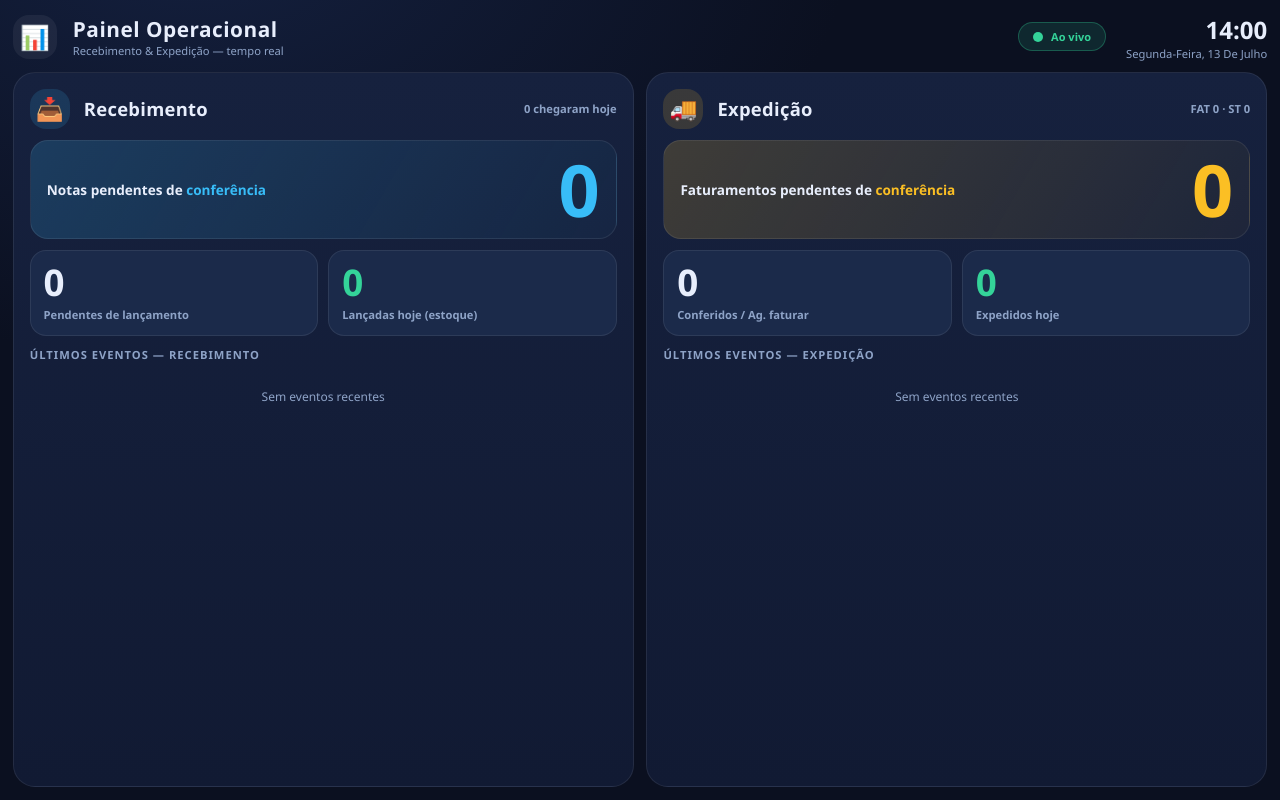
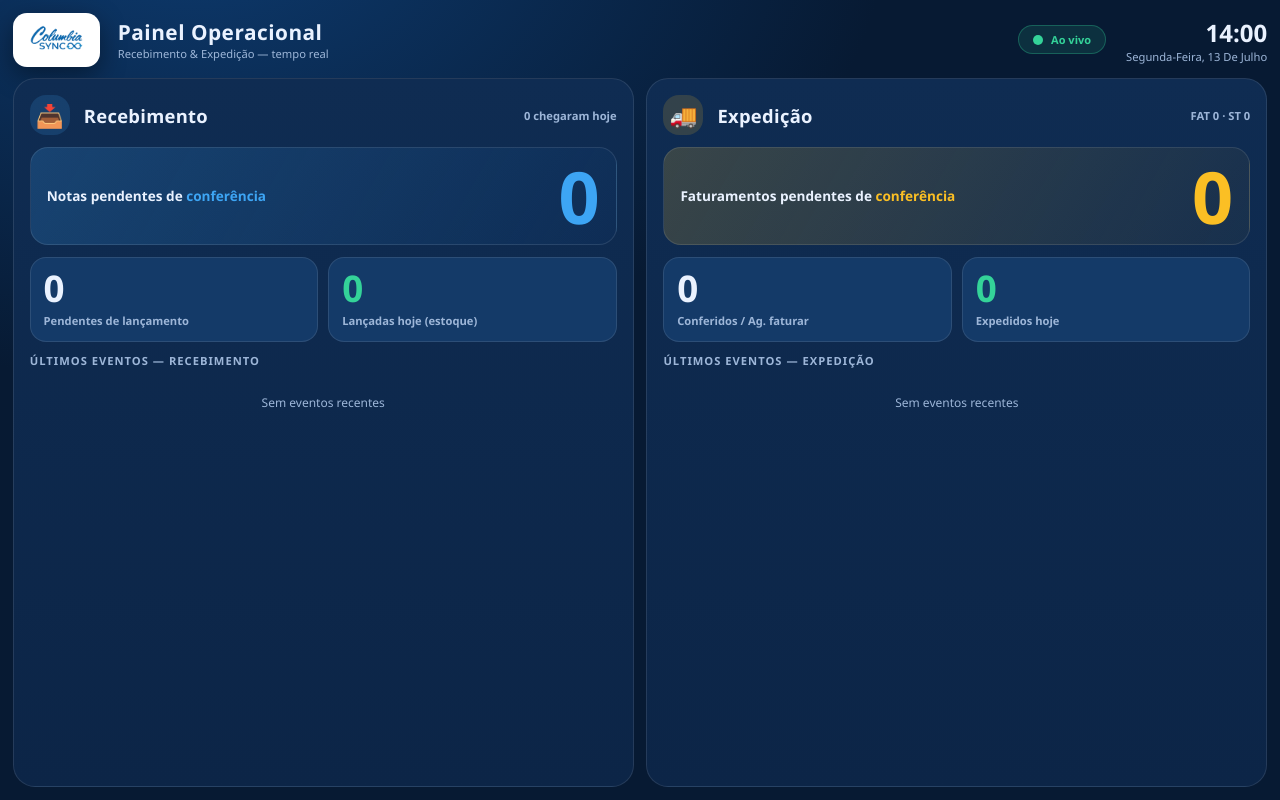
Before and after one commit to felipefazevedo24/conferencia_system, a Flask app: page /painel in a window 1280 px wide. Run offline with Flask 3, Linux system fonts and the light colour scheme; data that the repository does not hold is empty; some libraries are stand-ins or nearby versions.

Commit message:
Painel TV: aplica logo e paleta azul Columbia

```diff
--- a/templates/painel_tv.html
+++ b/templates/painel_tv.html
@@ -3,18 +3,20 @@
 <head>
 <meta charset="UTF-8">
 <meta name="viewport" content="width=device-width, initial-scale=1.0">
+<meta name="theme-color" content="#0f62c9">
+<link rel="icon" type="image/png" sizes="16x16" href="/static/favicon16x16.png">
 <title>Painel Operacional — Recebimento & Expedição</title>
 <style>
   :root {
-    --bg: #0b1020;
-    --bg-soft: #111a33;
-    --card: #16213e;
-    --card-2: #1b2a4a;
-    --border: rgba(255,255,255,.08);
-    --text: #e8eefc;
-    --muted: #8ea3c7;
-    --recebimento: #38bdf8;
-    --recebimento-2: #0ea5e9;
+    --bg: #071a33;              /* azul Columbia profundo */
+    --bg-soft: #0c2547;
+    --card: #0f2c52;
+    --card-2: #143a68;
+    --border: rgba(255,255,255,.10);
+    --text: #eaf2ff;
+    --muted: #9db6d8;
+    --recebimento: #3da5f4;     /* azul Columbia claro */
+    --recebimento-2: #0f62c9;   /* azul Columbia primário */
     --expedicao: #fbbf24;
     --expedicao-2: #f59e0b;
     --ok: #34d399;
@@ -24,7 +26,7 @@
   html, body { height: 100%; }
   body {
     font-family: "Segoe UI", system-ui, -apple-system, sans-serif;
-    background: radial-gradient(1200px 800px at 15% -10%, #14203f 0%, var(--bg) 55%);
+    background: radial-gradient(1200px 800px at 15% -10%, #0d3a6e 0%, var(--bg) 58%);
     color: var(--text);
     height: 100vh;
     overflow: hidden;
@@ -41,13 +43,21 @@
     justify-content: space-between;
     flex: 0 0 auto;
   }
-  .brand { display: flex; align-items: center; gap: 16px; }
+  .brand { display: flex; align-items: center; gap: 18px; }
   .brand h1 {
     font-size: clamp(20px, 2.6vh, 34px);
     font-weight: 800;
     letter-spacing: .5px;
   }
   .brand .sub { color: var(--muted); font-size: clamp(11px, 1.4vh, 15px); font-weight: 500; }
+  .logo-badge {
+    background: #fff;
+    border-radius: 14px;
+    padding: clamp(8px, 1.1vh, 12px) clamp(12px, 1.6vh, 18px);
+    display: grid; place-items: center;
+    box-shadow: 0 8px 26px rgba(0,0,0,.4);
+  }
+  .logo-badge img { height: clamp(30px, 4.6vh, 54px); display: block; }
   .live {
     display: inline-flex; align-items: center; gap: 8px;
     background: rgba(52,211,153,.12); color: var(--ok);
@@ -97,7 +107,7 @@
   }
   .panel-head h2 { font-size: clamp(17px, 2.3vh, 28px); font-weight: 800; letter-spacing:.3px; }
   .panel-head .tag { margin-left: auto; color: var(--muted); font-size: clamp(11px,1.4vh,15px); font-weight:600; }
-  .rec .icon { background: rgba(56,189,248,.15); color: var(--recebimento); }
+  .rec .icon { background: rgba(61,165,244,.16); color: var(--recebimento); }
   .rec .accent { color: var(--recebimento); }
   .exp .icon { background: rgba(251,191,36,.15); color: var(--expedicao); }
   .exp .accent { color: var(--expedicao); }
@@ -111,7 +121,7 @@
     background: var(--card-2);
     position: relative; overflow: hidden;
   }
-  .rec .hero { background: linear-gradient(120deg, rgba(56,189,248,.18), rgba(56,189,248,.04)); }
+  .rec .hero { background: linear-gradient(120deg, rgba(61,165,244,.20), rgba(15,98,201,.05)); }
   .exp .hero { background: linear-gradient(120deg, rgba(251,191,36,.18), rgba(251,191,36,.04)); }
   .hero .label { font-size: clamp(13px, 1.7vh, 20px); color: var(--text); font-weight: 700; max-width: 60%; }
   .hero .num { font-size: clamp(46px, 9vh, 120px); font-weight: 900; line-height: .9; font-variant-numeric: tabular-nums; }
@@ -172,7 +182,7 @@
 <body>
   <header>
     <div class="brand">
-      <div class="icon" style="width:clamp(40px,5.5vh,60px);height:clamp(40px,5.5vh,60px);border-radius:16px;background:rgba(255,255,255,.06);display:grid;place-items:center;font-size:clamp(22px,3vh,32px)">📊</div>
+      <div class="logo-badge"><img src="/static/columbia_sync_logo_v2.png" alt="Columbia Sync"></div>
       <div>
         <h1>Painel Operacional</h1>
         <div class="sub">Recebimento &amp; Expedição — tempo real</div>
```
